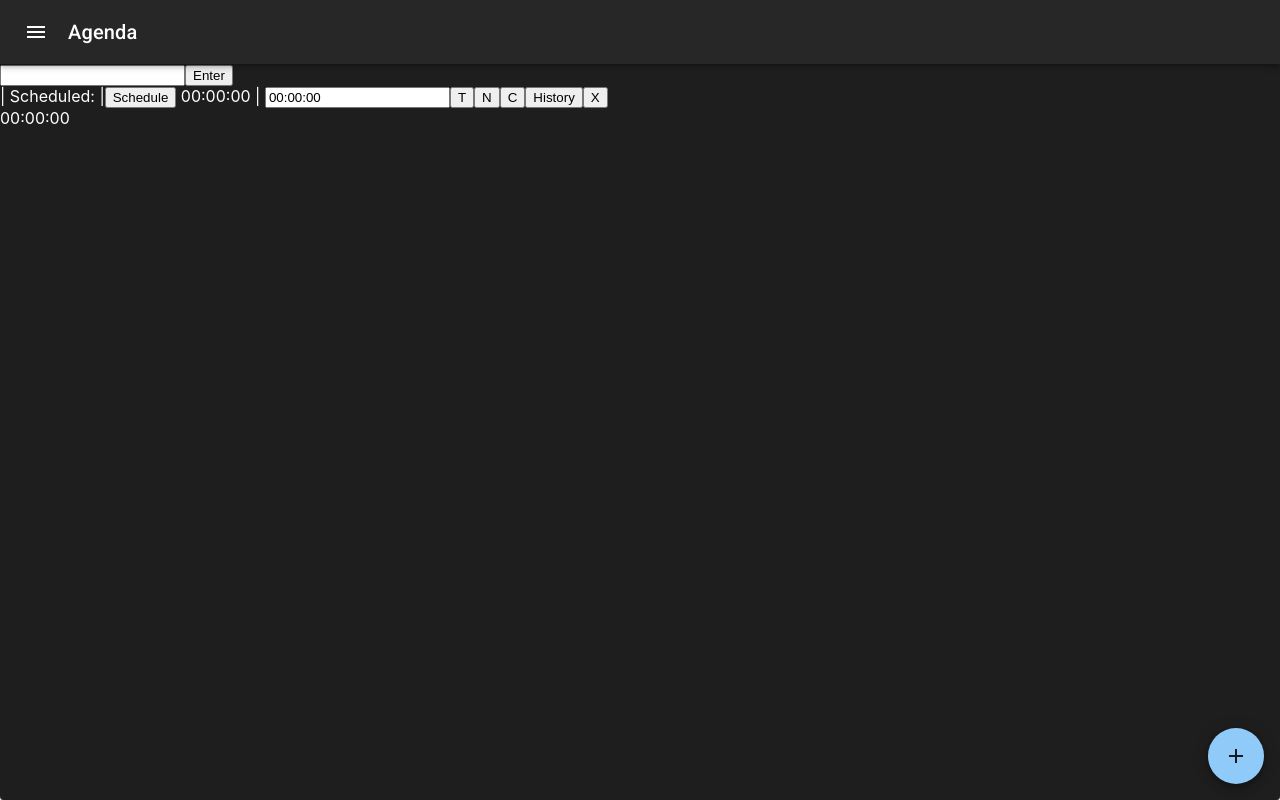
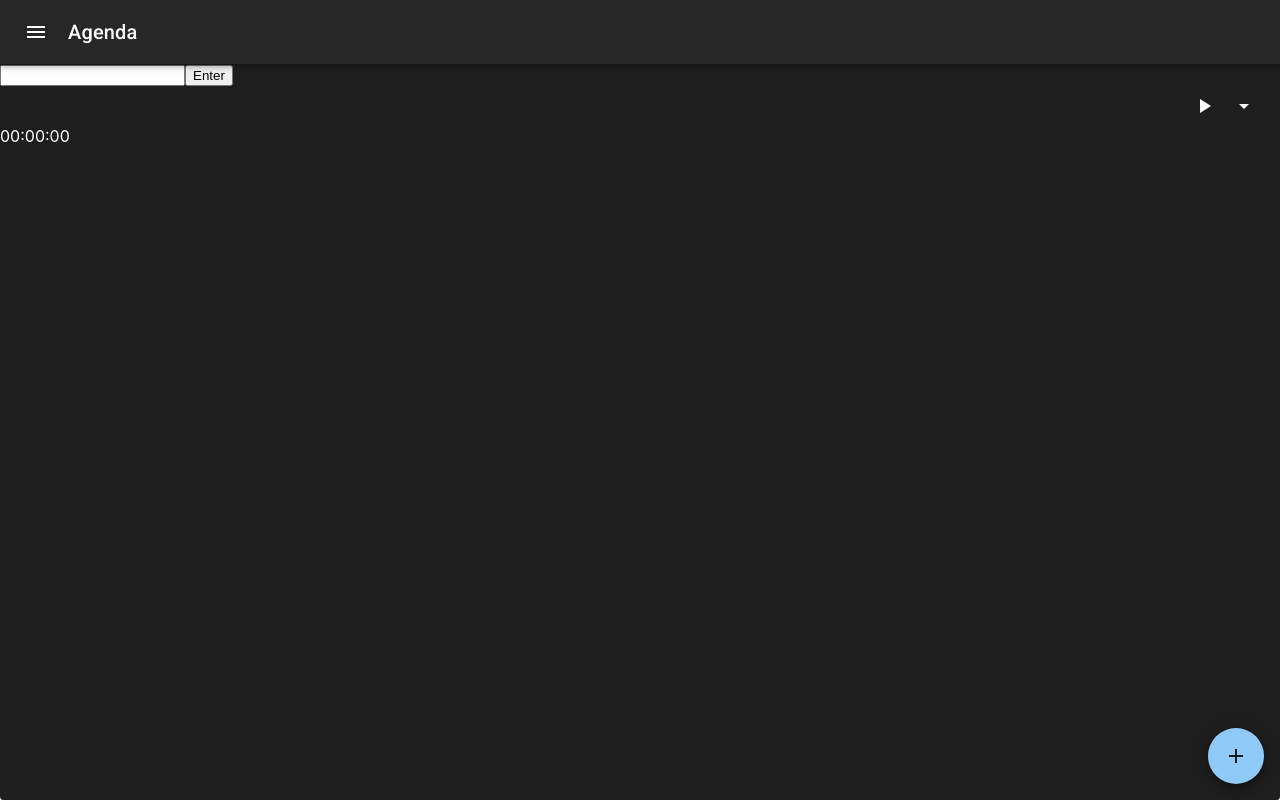
Before and after one commit to skippi/upkeep, a React (Create React App) app: page / in a window 1280 px wide. Both pictures are taken after a click on the button "Enter". Built offline with nearby package versions, Linux system fonts and the light colour scheme.

Commit message:
fix(ui): improve task list view

```diff
--- a/src/App.tsx
+++ b/src/App.tsx
@@ -1,7 +1,23 @@
 import AddIcon from "@mui/icons-material/Add";
+import ArrowDropDownIcon from "@mui/icons-material/ArrowDropDown";
+import ArrowDropUpIcon from "@mui/icons-material/ArrowDropUp";
+import CalendarMonthIcon from "@mui/icons-material/CalendarMonth";
 import MenuIcon from "@mui/icons-material/Menu";
+import PauseIcon from "@mui/icons-material/Pause";
+import PlayArrowIcon from "@mui/icons-material/PlayArrow";
 import {
-    AppBar, Box, Fab, IconButton, Paper, Toolbar, Typography
+  AppBar,
+  Box,
+  Divider,
+  Fab,
+  IconButton,
+  Input,
+  List,
+  ListItem,
+  ListItemText,
+  Paper,
+  Toolbar,
+  Typography,
 } from "@mui/material";
 import produce from "immer";
 import { useEffect, useState } from "react";
@@ -14,7 +30,7 @@ import {
   elapsedTimeTask,
   isClockedInTask,
   toggleClockTask,
-    totalTimeTask
+  totalTimeTask,
 } from "./AppState";
 
 function msToHHMMSS(milliseconds: number) {
@@ -32,6 +48,7 @@ function App() {
     sessions: {},
     tasks: {},
   });
+  const [taskInfoVisible, setTaskInfoVisible] = useState<number[]>([]);
   const [notesVisible, setNotesVisible] = useState<number[]>([]);
   const [historyVisible, setHistoryVisible] = useState<number[]>([]);
   const [completionsVisible, setCompletionsVisible] = useState<number[]>([]);
@@ -87,18 +104,56 @@ function App() {
       >
         Enter
       </button>
-      {Object.values(app.tasks).map((task) => (
-        <div key={task.id}>
-          <span
-            style={{
+      <List>
+        {Object.values(app.tasks).map((task, i) => (
+          <Box key={task.id}>
+            {i !== 0 && <Divider component="li" />}
+            <ListItem
+              secondaryAction={
+                <Box>
+                  <IconButton
+                    onClick={() =>
+                      setApp(
+                        produce(app, (draft) => toggleClockTask(draft, task.id))
+                      )
+                    }
+                  >
+                    {!isClockedInTask(app, task.id) && <PlayArrowIcon />}
+                    {isClockedInTask(app, task.id) && <PauseIcon />}
+                  </IconButton>
+                  <IconButton
+                    onClick={() => {
+                      if (taskInfoVisible.includes(task.id)) {
+                        setTaskInfoVisible(
+                          taskInfoVisible.filter((i) => i !== task.id)
+                        );
+                        return;
+                      }
+                      setTaskInfoVisible([...taskInfoVisible, task.id]);
+                    }}
+                  >
+                    {!taskInfoVisible.includes(task.id) ? (
+                      <ArrowDropDownIcon />
+                    ) : (
+                      <ArrowDropUpIcon />
+                    )}
+                  </IconButton>
+                </Box>
+              }
+            >
+              <ListItemText
+                sx={{
                   color: isClockedInTask(app, task.id) ? "green" : undefined,
                 }}
               >
-            {task.name} |
-          </span>
-          &nbsp;
-          <span>Scheduled: {task.scheduleDate?.toISOString()} |</span>
-          <button
+                {task.name}
+              </ListItemText>
+            </ListItem>
+            {taskInfoVisible.includes(task.id) && (
+              <Box component="li">
+                <Box>
+                  Scheduled: {task.scheduleDate?.toISOString()}
+                  <IconButton
                     onClick={(_) =>
                       setApp(
                         produce(app, (draft) => {
@@ -107,10 +162,13 @@ function App() {
                       )
                     }
                   >
-            Schedule
-          </button>
-          &nbsp;
-          <span
+                    <CalendarMonthIcon />
+                  </IconButton>
+                </Box>
+                <Box>
+                  Time Taken:&nbsp;
+                  <Typography
+                    component="span"
                     style={{
                       color:
                         elapsedTimeTask(app, task.id) > task.estimate
@@ -119,9 +177,11 @@ function App() {
                     }}
                   >
                     {msToHHMMSS(elapsedTimeTask(app, task.id))}
-          </span>
-          &nbsp;|&nbsp;
-          <input
+                  </Typography>
+                </Box>
+                <Box>
+                  Estimate:&nbsp;
+                  <Input
                     value={msToHHMMSS(task.estimate)}
                     onChange={(e) => {
                       let parsed = parseInt(e.target.value);
@@ -135,17 +195,13 @@ function App() {
                       );
                     }}
                   />
-          <button
-            onClick={() =>
-              setApp(produce(app, (draft) => toggleClockTask(draft, task.id)))
-            }
-          >
-            T
-          </button>
+                </Box>
                 <button
                   onClick={() => {
                     if (notesVisible.includes(task.id)) {
-                setNotesVisible(notesVisible.filter((i) => i !== task.id));
+                      setNotesVisible(
+                        notesVisible.filter((i) => i !== task.id)
+                      );
                       return;
                     }
                     setNotesVisible([...notesVisible, task.id]);
@@ -163,7 +219,9 @@ function App() {
                 <button
                   onClick={() => {
                     if (historyVisible.includes(task.id)) {
-                setHistoryVisible(historyVisible.filter((i) => i !== task.id));
+                      setHistoryVisible(
+                        historyVisible.filter((i) => i !== task.id)
+                      );
                       return;
                     }
                     setHistoryVisible([...historyVisible, task.id]);
@@ -205,7 +263,9 @@ function App() {
                 )}
                 {historyVisible.includes(task.id) && (
                   <div key={task.id}>
-              <div>Total Time: {msToHHMMSS(totalTimeTask(app, task.id))}</div>
+                    <div>
+                      Total Time: {msToHHMMSS(totalTimeTask(app, task.id))}
+                    </div>
                     <div>
                       <div>Completions</div>
                       {task.completions
@@ -221,7 +281,9 @@ function App() {
                             {completion.date.toISOString()}
                             <button
                               onClick={() => {
-                          if (completionsVisible.includes(completion.id)) {
+                                if (
+                                  completionsVisible.includes(completion.id)
+                                ) {
                                   setCompletionsVisible(
                                     completionsVisible.filter(
                                       (a) => a !== completion.id
@@ -260,7 +322,13 @@ function App() {
                       {task.sessions
                         .map((sid) => app.sessions[sid])
                         .map((session) => (
-                    <div key={JSON.stringify(["session", task.id, session.id])}>
+                          <div
+                            key={JSON.stringify([
+                              "session",
+                              task.id,
+                              session.id,
+                            ])}
+                          >
                             {session.start.toISOString()} -{" "}
                             {session.end?.toISOString() ?? ""} |{" "}
                             {msToHHMMSS(elapsedTimeSession(session))}
@@ -269,8 +337,11 @@ function App() {
                     </div>
                   </div>
                 )}
-        </div>
+              </Box>
+            )}
+          </Box>
         ))}
+      </List>
       <div
         style={{
           color:
```
Lines whose indentation alone changed are shown as unchanged.
